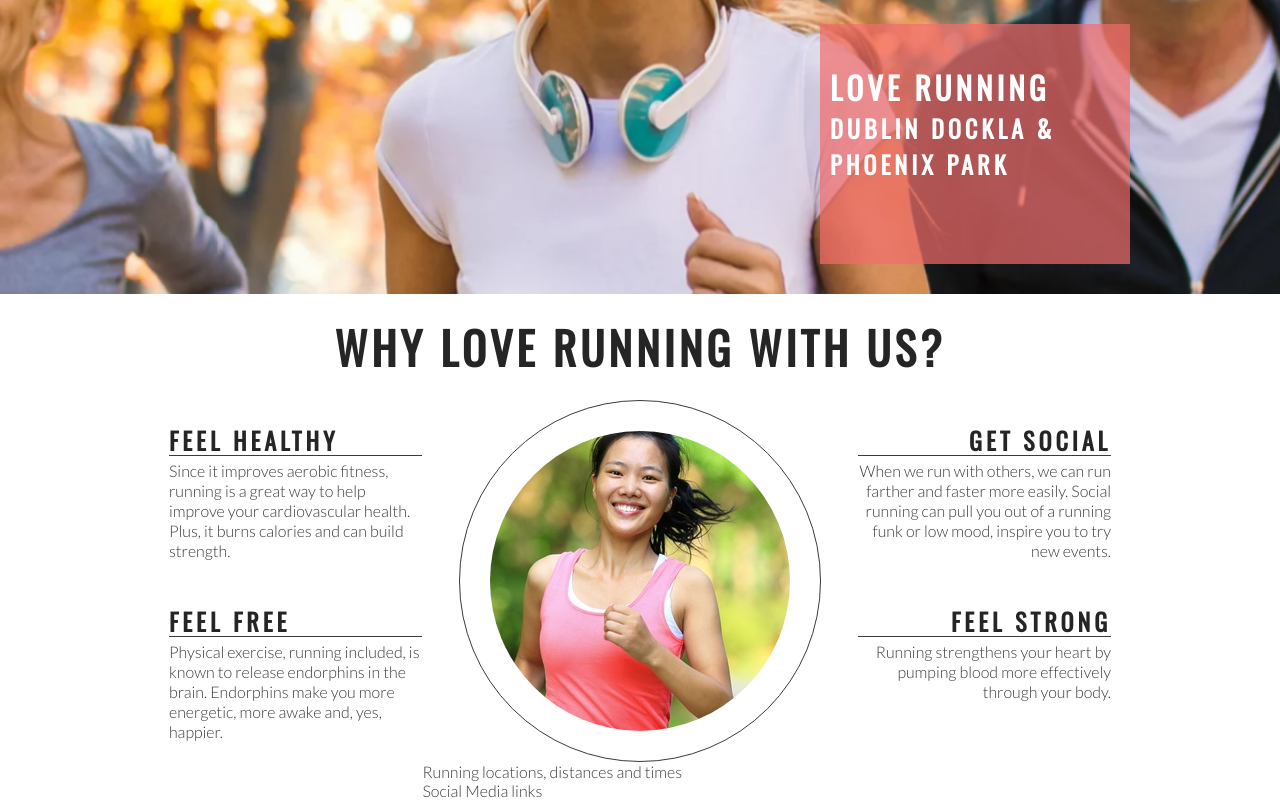
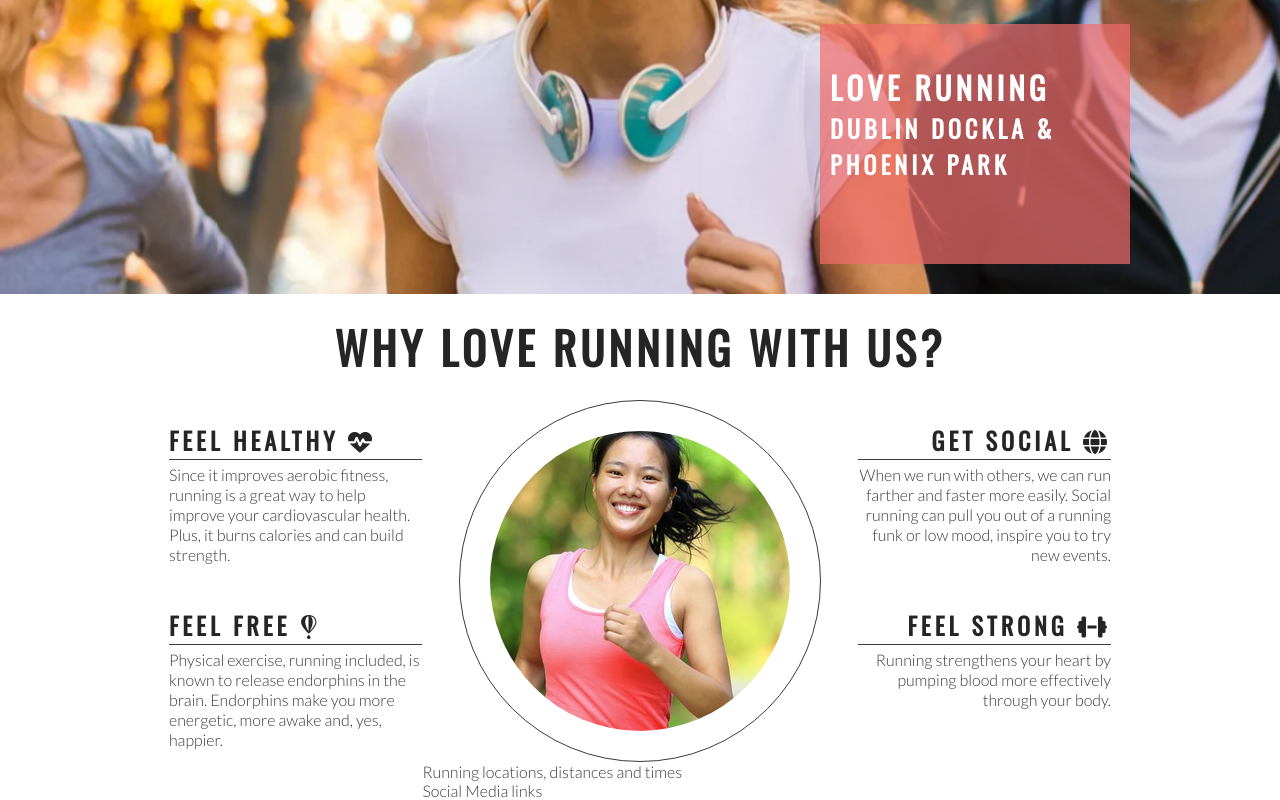
Before and after one commit to matiasconsiglio/Love-Running, a plain HTML site: page index.html in a window 1280 px wide. Shown: the part 381-1181 px from the top of the page. Drawn offline with nearby package versions, Linux system fonts and the light colour scheme.

Commit message:
Add icons

```diff
--- a/index.html
+++ b/index.html
@@ -42,14 +42,14 @@
         <h2 id="welcome">Why Love Running With Us?</h2>
         <div id="left-about"><!--first div will hold text in left-->
             <div class="left-about-heading"> <!-- div container of first subheading with p-->
-                <h2>Feel Healthy</h2>
+                <h2>Feel Healthy <i class="fa-solid fa-heart-pulse"></i></h2>
                 <hr><!--to give space between heading and p-->
                 <p>
                     Since it improves aerobic fitness, running is a great way to help improve your cardiovascular health. Plus, it burns calories and can build strength.
                 </p>
             </div>
             <div class="left-about-heading"><!-- div container of second subheading with p-->
-                <h2>Feel Free</h2>
+                <h2>Feel Free <i class="fa-brands fa-fly"></i></h2>
                 <hr>
                 <p>
                     Physical exercise, running included, is known to release endorphins in the brain. Endorphins make you more energetic, more awake and, yes, happier.
@@ -58,14 +58,14 @@
         </div>
         <div id="right-about"><!--second div will hold text in right-->
             <div class="right-about-heading"> <!-- div container of first subheading with p-->
-                <h2>Get Social</h2>
+                <h2>Get Social <i class="fa-solid fa-globe"></i></h2>
                 <hr><!--to give space between heading and p, need to be styled also-->
                 <p>
                     When we run with others, we can run farther and faster more easily. Social running can pull you out of a running funk or low mood, inspire you to try new events.
                 </p>
             </div>
             <div class="right-about-heading"><!-- div container of second subheading with p-->
-                <h2>Feel Strong</h2>
+                <h2>Feel Strong <i class="fa-solid fa-dumbbell"></i></h2>
                 <hr>
                 <p>
                     Running strengthens your heart by pumping blood more effectively through your body.
@@ -86,6 +86,9 @@
         Running locations, distances and times
     </section>
     <footer>Social Media links</footer>
+
+    <!--font awesome script for icons, put at the end so all the page loads first than the icons-->
+    <script src="https://kit.fontawesome.com/16265644b9.js" crossorigin="anonymous"></script>
 </body>
 
 </html>
```
